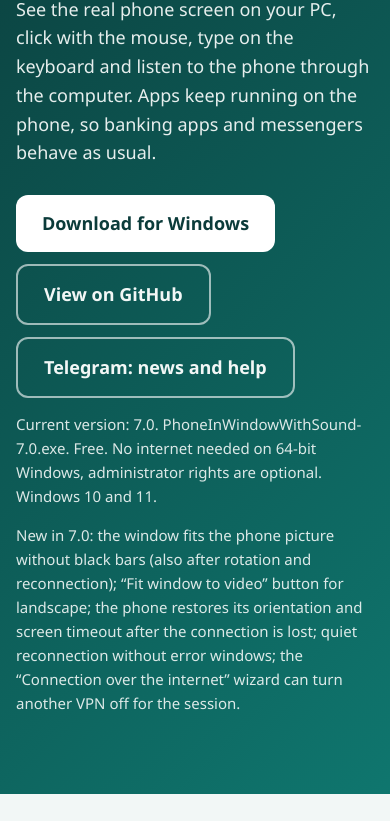
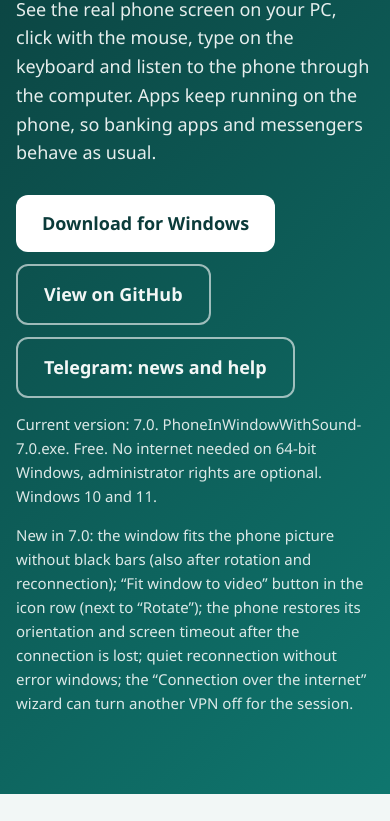
Before and after one commit to drugoj00/phone-in-window-with-sound, a plain HTML site: page docs/index.html in a window 390 px wide. Shown: the part 279-1100 px from the top of the page. Drawn offline with Linux system fonts and the light colour scheme; no server answers.

Commit message:
Phone in Window with Sound 7.0: README, site

```diff
--- a/docs/index.html
+++ b/docs/index.html
@@ -91,7 +91,7 @@ button#copy{background:var(--accent);color:var(--accent-ink);border:0;border-rad
       <a class="btn ghost" href="https://t.me/PhoneInWindowSound" data-i="tg">Telegram: news and help</a>
     </div>
     <p class="small" data-i="dlnote">Current version: 7.0. PhoneInWindowWithSound-7.0.exe. Free. No internet needed on 64-bit Windows, administrator rights are optional. Windows 10 and 11.</p>
-    <p class="small" data-i="newnote">New in 7.0: the window fits the phone picture without black bars (also after rotation and reconnection); “Fit window to video” button for landscape; the phone restores its orientation and screen timeout after the connection is lost; quiet reconnection without error windows; the “Connection over the internet” wizard can turn another VPN off for the session.</p>
+    <p class="small" data-i="newnote">New in 7.0: the window fits the phone picture without black bars (also after rotation and reconnection); “Fit window to video” button in the icon row (next to “Rotate”); the phone restores its orientation and screen timeout after the connection is lost; quiet reconnection without error windows; the “Connection over the internet” wizard can turn another VPN off for the session.</p>
   </div>
 </header>
 
@@ -201,7 +201,7 @@ var I18N = {
     lead: "See the real phone screen on your PC, click with the mouse, type on the keyboard and listen to the phone through the computer. Apps keep running on the phone, so banking apps and messengers behave as usual.",
     dl: "Download for Windows", gh: "View on GitHub", tg: "Telegram: news and help",
     dlnote: "Current version: 7.0. PhoneInWindowWithSound-7.0.exe. Free. No internet needed on 64-bit Windows, administrator rights are optional. Windows 10 and 11.",
-    newnote: "New in 7.0: the window fits the phone picture without black bars (also after rotation and reconnection); “Fit window to video” button for landscape; the phone restores its orientation and screen timeout after the connection is lost; quiet reconnection without error windows; the “Connection over the internet” wizard can turn another VPN off for the session.",
+    newnote: "New in 7.0: the window fits the phone picture without black bars (also after rotation and reconnection); “Fit window to video” button in the icon row (next to “Rotate”); the phone restores its orientation and screen timeout after the connection is lost; quiet reconnection without error windows; the “Connection over the internet” wizard can turn another VPN off for the session.",
     f_h: "What it does", s_h: "How it looks",
     s_c0: "The one desktop shortcut opens this window: choose a cable, Wi-Fi, Android 11+ or all phones; the list of phones opens beside the window. The tray icon, language, theme (auto, light, dark) and start with Windows are here too.",
     s_c1: "The installer: everything is inside, one click to install.",
@@ -258,7 +258,7 @@ var I18N = {
     lead: "Справжній екран телефона на комп'ютері: клацай мишею, друкуй з клавіатури й слухай звук телефона через комп'ютер. Застосунки працюють на самому телефоні, тому банківські застосунки й месенджери поводяться як зазвичай.",
     dl: "Завантажити для Windows", gh: "Сторінка на GitHub", tg: "Telegram: новини й допомога",
     dlnote: "Поточна версія: 7.0. PhoneInWindowWithSound-7.0.exe. Безкоштовно. На 64-розрядній Windows інтернет не потрібен, права адміністратора не обов’язкові. Windows 10 і 11.",
-    newnote: "Нове в 7.0: вікно підганяється під картинку телефона без чорних смуг (і після повороту, і після повторного підключення); кнопка «Підігнати вікно під відео» для альбомної орієнтації; після обриву зв’язку телефон сам повертає орієнтацію та час вимкнення екрана; тихе перепідключення без вікон з помилкою; майстер «Зв’язок через інтернет» може вимкнути чужий VPN на час сеансу.",
+    newnote: "Нове в 7.0: вікно підганяється під картинку телефона без чорних смуг (і після повороту, і після повторного підключення); кнопка «Підігнати вікно під відео» в ряду значків (поруч із «Повернути»); після обриву зв’язку телефон сам повертає орієнтацію та час вимкнення екрана; тихе перепідключення без вікон з помилкою; майстер «Зв’язок через інтернет» може вимкнути чужий VPN на час сеансу.",
     f_h: "Що вміє", s_h: "Як це виглядає",
     s_c0: "Єдиний ярлик на робочому столі відкриває це вікно: кабель, Wi-Fi, Android 11+ або всі телефони; список телефонів розкривається збоку вікна. Тут же значок у треї, мова, тема (авто, світла, темна) і запуск разом з Windows.",
     s_c1: "Інсталятор: усе вже всередині, встановлення одним натисканням.",
@@ -315,7 +315,7 @@ var I18N = {
     lead: "Настоящий экран телефона на компьютере: щёлкай мышью, печатай с клавиатуры и слушай звук телефона через компьютер. Приложения работают на самом телефоне, поэтому банковские приложения и мессенджеры ведут себя как обычно.",
     dl: "Скачать для Windows", gh: "Страница на GitHub", tg: "Telegram: новости и помощь",
     dlnote: "Текущая версия: 7.0. PhoneInWindowWithSound-7.0.exe. Бесплатно. На 64-разрядной Windows интернет не нужен, права администратора не обязательны. Windows 10 и 11.",
-    newnote: "Новое в 7.0: окно подгоняется под картинку телефона без чёрных полос (и после поворота, и после переподключения); кнопка «Подогнать окно под видео» для ландшафта; после обрыва связи телефон сам возвращает ориентацию и время гашения экрана; тихое переподключение без окон с ошибкой; мастер «Связь по интернету» может выключить чужой VPN на время сеанса.",
+    newnote: "Новое в 7.0: окно подгоняется под картинку телефона без чёрных полос (и после поворота, и после переподключения); кнопка «Подогнать окно под видео» в ряду значков (рядом с «Повернуть»); после обрыва связи телефон сам возвращает ориентацию и время гашения экрана; тихое переподключение без окон с ошибкой; мастер «Связь по интернету» может выключить чужой VPN на время сеанса.",
     f_h: "Что умеет", s_h: "Как это выглядит",
     s_c0: "Единственный ярлык на рабочем столе открывает это окно: кабель, Wi-Fi, Android 11+ или все телефоны; список телефонов раскрывается сбоку окна. Здесь же значок в трее, язык, тема (авто, светлая, тёмная) и запуск вместе с Windows.",
     s_c1: "Установщик: всё уже внутри, установка одним нажатием.",
```
